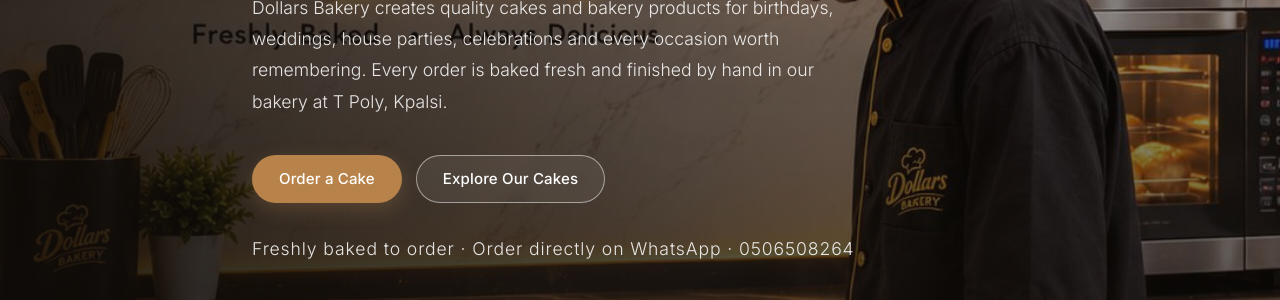
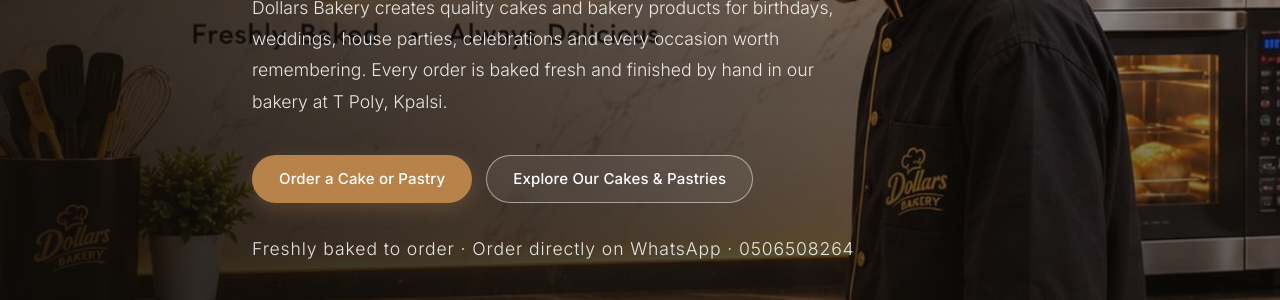
Before and after one commit to timi4389/dollars-bakery, a plain HTML site: page index.html in a window 1280 px wide. Shown: the part 500-800 px from the top of the page. Drawn offline with nearby package versions, Linux system fonts and the light colour scheme.

Commit message:
Update order link and button text in index.html

```diff
--- a/index.html
+++ b/index.html
@@ -590,9 +590,9 @@ section{ scroll-margin-top:90px; }
 
       <div class="hero-actions">
         <a class="btn btn-primary"
-           href="https://wa.me/233506508264?text=Hello%20Dollars%20Bakery%2C%20I%20would%20like%20to%20order%20a%20cake.%20Please%20share%20more%20details."
-           target="_blank" rel="noopener">Order a Cake</a>
-        <a class="btn btn-outline-light" href="#cakes">Explore Our Cakes</a>
+           href="https://wa.me/233506508264?text=Hello%20Dollars%20Bakery%2C%20I%20would%20like%20to%20order%20a%20cake%20or%20pastry.%20Please%20share%20more%20details."
+           target="_blank" rel="noopener">Order a Cake or Pastry</a>
+        <a class="btn btn-outline-light" href="#cakes">Explore Our Cakes &amp; Pastries</a>
       </div>
 
       <p class="hero-note">Freshly baked to order &middot; Order directly on WhatsApp &middot; 0506508264</p>
@@ -1431,4 +1431,4 @@ section{ scroll-margin-top:90px; }
 </script>
 
 </body>
-</html>
+  </html>
```
